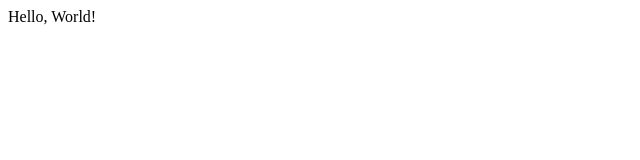
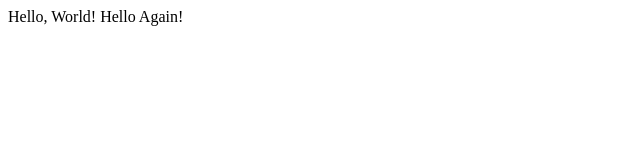
Before and after one commit to Muhammad-Samiullah/Internet-Programming, a plain HTML site: page hello.html in a window 1280 px wide. Shown: the whole page, without its empty margins (0-640 px from the left). Drawn offline with Linux system fonts and the light colour scheme.

Commit message:
Update hello.html

```diff
--- a/hello.html
+++ b/hello.html
@@ -4,6 +4,6 @@
     <title>My Webpage!</title>
   </head>
   <body>
-    Hello, World!
+    Hello, World! Hello Again!
   </body>
 </html>
```
